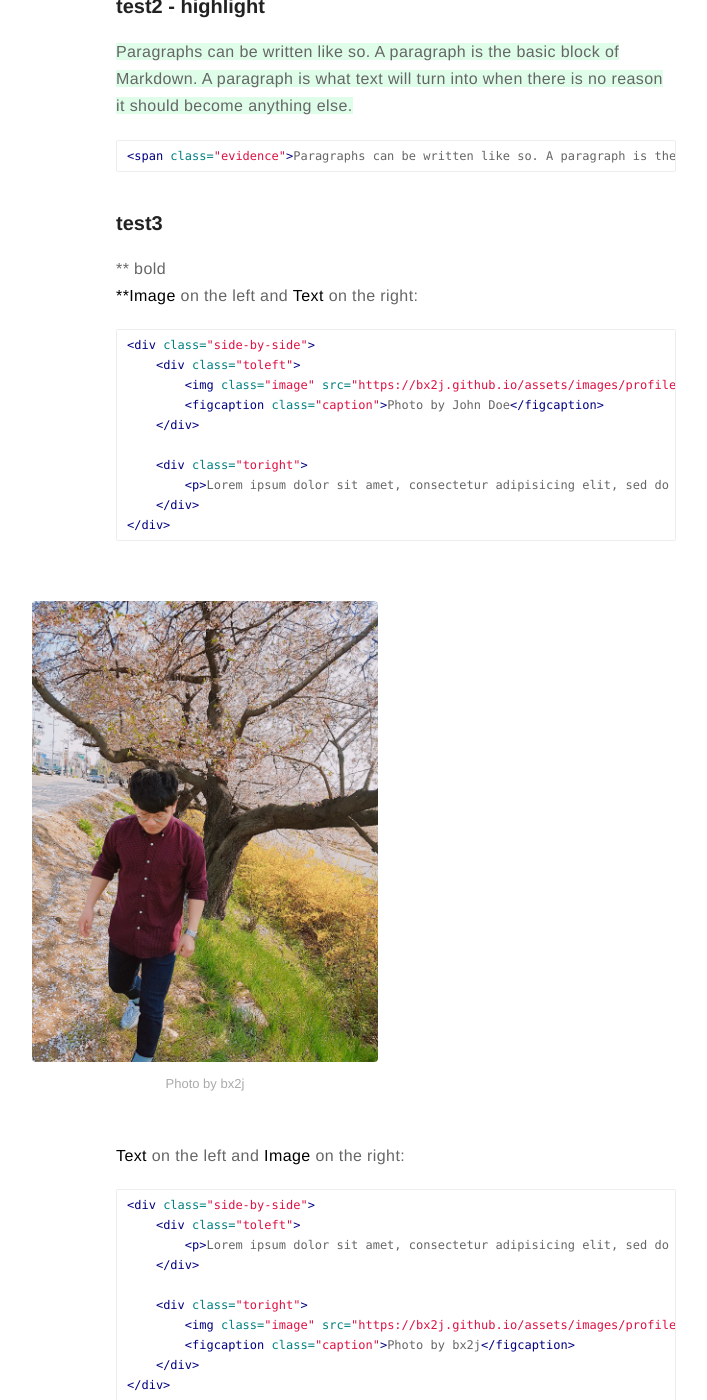
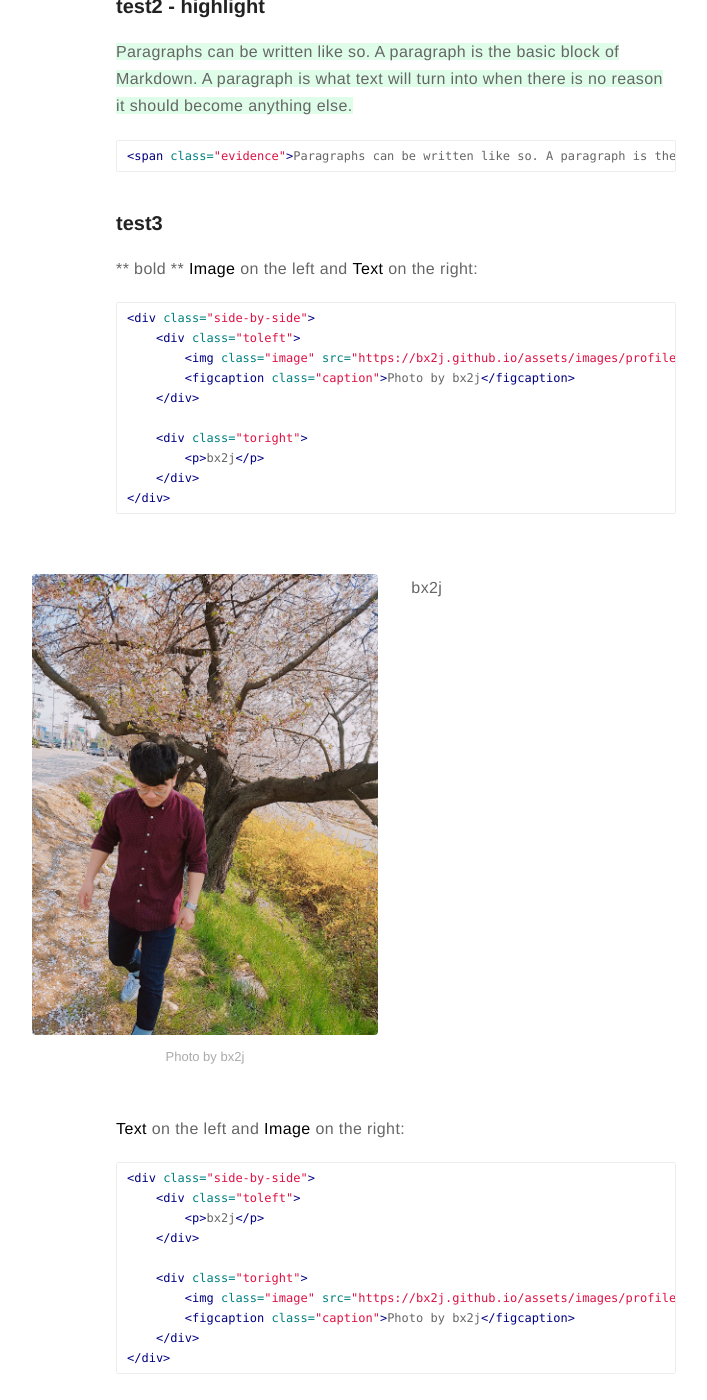
Before and after one commit to bx2j/bx2j.github.io, a Jekyll site: the page built from _posts/2019-09-17-markdown-test.markdown, in a window 1280 px wide and 1400 px high, scrolled down 419 px. Shown: the whole window, without its empty margins (244-951 px from the left). Built offline with Jekyll 4.4.1, drawn with Linux system fonts in a browser that asks for light colours; comment, search, counter and statistics services are not loaded; some of the changed text lies outside the part shown.

Commit message:
Update 2019-09-17-markdown-test.markdown

```diff
--- a/_posts/2019-09-17-markdown-test.markdown
+++ b/_posts/2019-09-17-markdown-test.markdown
@@ -22,18 +22,18 @@ description: Markdown test
 {% endhighlight %}
 
 ### test3
-** bold **<br>
+** bold **
 **Image** on the left and **Text** on the right:
 
 {% highlight html %}
 <div class="side-by-side">
     <div class="toleft">
         <img class="image" src="{{ site.url }}/{{ site.picture }}" alt="Alt Text">
-        <figcaption class="caption">Photo by John Doe</figcaption>
+        <figcaption class="caption">Photo by bx2j</figcaption>
     </div>
 
     <div class="toright">
-        <p>Lorem ipsum dolor sit amet, consectetur adipisicing elit, sed do eiusmod tempor incididunt ut labore et dolore magna aliqua. Ut enim ad minim veniam, quis nostrud exercitation ullamco laboris nisi ut aliquip ex ea commodo consequat. Duis aute irure dolor in reprehenderit in voluptate velit esse cillum dolore eu fugiat nulla pariatur. Excepteur sint occaecat cupidatat non proident, sunt in culpa qui officia deserunt mollit anim id est laborum.</p>
+        <p>bx2j</p>
     </div>
 </div>
 {% endhighlight %}
@@ -45,7 +45,7 @@ description: Markdown test
     </div>
 
     <div class="toright">
-        <p></p>
+        <p>bx2j</p>
     </div>
 </div>
 
@@ -54,7 +54,7 @@ description: Markdown test
 {% highlight html %}
 <div class="side-by-side">
     <div class="toleft">
-        <p>Lorem ipsum dolor sit amet, consectetur adipisicing elit, sed do eiusmod tempor incididunt ut labore et dolore magna aliqua. Ut enim ad minim veniam, quis nostrud exercitation ullamco laboris nisi ut aliquip ex ea commodo consequat. Duis aute irure dolor in reprehenderit in voluptate velit esse cillum dolore eu fugiat nulla pariatur. Excepteur sint occaecat cupidatat non proident, sunt in culpa qui officia deserunt mollit anim id est laborum.</p>
+        <p>bx2j</p>
     </div>
 
     <div class="toright">
@@ -63,3 +63,14 @@ description: Markdown test
     </div>
 </div>
 {% endhighlight %}
+
+<div class="side-by-side">
+    <div class="toright">
+        <img class="image" src="{{ site.url }}/{{ site.picture }}" alt="Alt Text">
+        <figcaption class="caption">Photo by bx2j</figcaption>
+    </div>
+
+    <div class="toleft">
+        <p>bx2j</p>
+    </div>
+</div>
```
